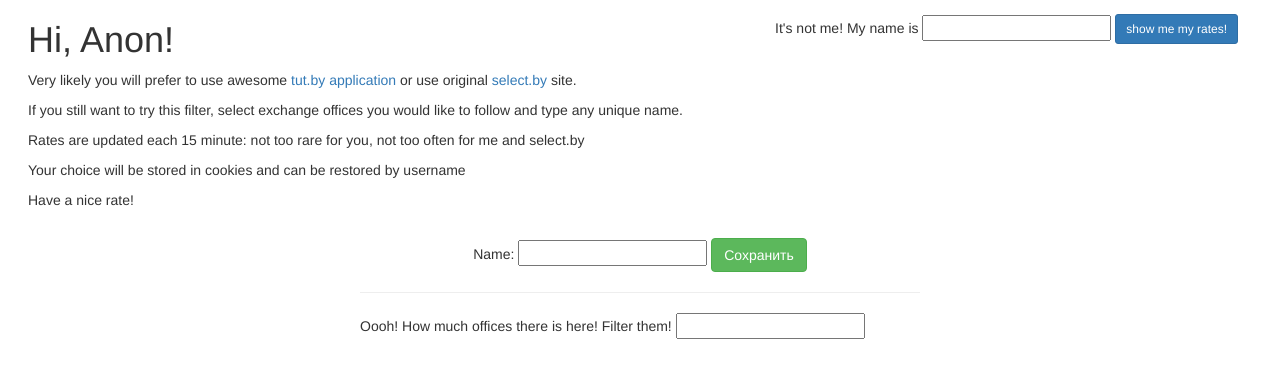
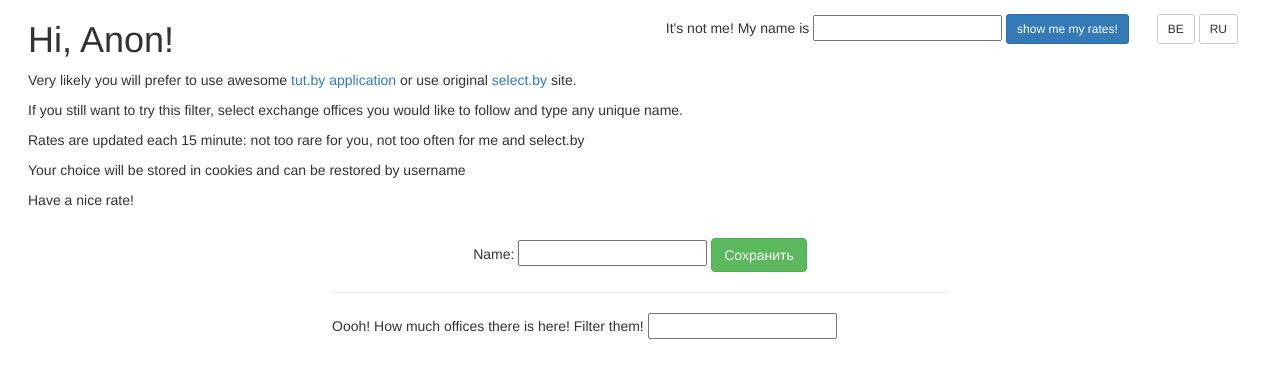
Before and after one commit to demidov91/select-by, a Django app: page /config/ in a window 1280 px wide. Shown: the top 378 px of the page. Run offline with Django 3.2, Linux system fonts and the light colour scheme; data that the repository does not hold is empty; some libraries are stand-ins or nearby versions.

Commit message:
Language switch and minor style tweaks are added.

```diff
--- a/exchange/static/css/style.css
+++ b/exchange/static/css/style.css
@@ -3,9 +3,9 @@
 .clear {clear: both;}
 
 body{padding: 0 2em;}
-#config-form{margin: 2em auto; width: 40em;}
+#config-form{margin: 2em auto; width: 44em;}
 #name-wrapper{text-align: center;}
-#other-name-form, #rates-header{padding: 1em;}
+#other-name-form, #rates-header, #language-switch{padding: 1em;}
 
 .errorlist{
     background-color: #f2dede;
--- a/exchange/static/js/config.js
+++ b/exchange/static/js/config.js
@@ -4,7 +4,7 @@ $(function(){
         $('#id_exchange_offices li').css('display', 'block').filter(function(){
             var currentLine = $(this).text().toLowerCase();
             for (i in searchForPhrases){
-                if (!currentLine.contains(searchForPhrases[i])){
+                if (currentLine.indexOf(searchForPhrases[i]) < 0){
                     return true;
                 }
             }
--- a/exchange/templates/index.html
+++ b/exchange/templates/index.html
@@ -7,10 +7,15 @@
     <div>
         {% trans 'Anon' as anonimus %}
         <h1 class="toLeft">{% trans 'Hi' %}, {{ form.name.value|default:anonimus }}!</h1>
+        <form class="toRight" action="{% url 'set_language' %}" method="POST" id="language-switch">{% csrf_token %}
+            <button class="btn btn-sm btn-default" name="language" value="be">BE</button>
+            <button class="btn btn-sm btn-default" name="language" value="ru">RU</button>
+        </form>
         <form class="toRight" id="other-name-form" action="{% url 'rates' %}" method="get">
             {% trans "It's not me! My name is" %} <input name="name">
             <input type="submit" value="{% trans 'show me my rates!' %}" class="btn btn-primary btn-sm" />
         </form>
+
         <div class="clear"></div>
     </div>
     <div>
--- a/exchange/urls.py
+++ b/exchange/urls.py
@@ -13,7 +13,7 @@ Including another URLconf
     1. Import the include() function: from django.conf.urls import url, include
     2. Add a URL to urlpatterns:  url(r'^blog/', include('blog.urls'))
 """
-from django.conf.urls import url
+from django.conf.urls import url, include
 from django.contrib import admin
 
 from exchange.views import *
@@ -22,4 +22,5 @@ urlpatterns = [
     url(r'^admin/', admin.site.urls),
     url(r'^$', get_rates, name='rates'),
     url(r'^config/$', overview, name='config'),
+    url(r'^i18n/', include('django.conf.urls.i18n')),
 ]
```
Also changed, not shown: locale/be/LC_MESSAGES/django.po, locale/ru/LC_MESSAGES/django.po.
